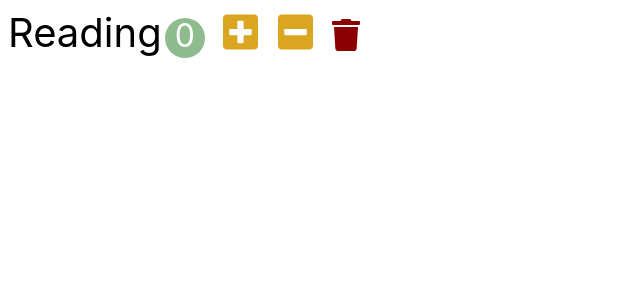
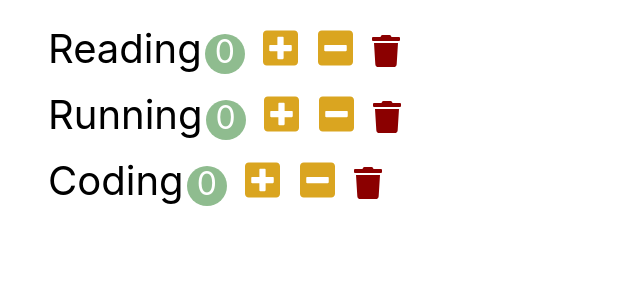
Before and after one commit to hanaheyo/Habit_tracker, a React (Create React App) app: page / in a window 1280 px wide. Shown: the top 300 px of the page, without its empty margins (0-640 px from the left). Built offline with nearby package versions, Linux system fonts and the light colour scheme.

Commit message:
Habits component

```diff
--- a/src/app.jsx
+++ b/src/app.jsx
@@ -1,9 +1,9 @@
 import React from 'react';
 import './app.css';
-import Habit from './components/habit';
+import Habits from './components/habits';
 
 function App() {
-  return <Habit />;
+  return <Habits />;
 }
 
 export default App;
--- a/src/components/habit.jsx
+++ b/src/components/habit.jsx
@@ -16,10 +16,12 @@
     }
 
     render() {
+        console.log(this.props.habit)
+        const { name, count } = this.props.habit;
         return (
             <li className="habit">
-                <span className="habit-name">Reading</span>
-        <span className="habit-count">{this.state.count}</span>
+                <span className="habit-name">{name}</span>
+                <span className="habit-count">{count}</span>
                 <button className="habit-button habit-increase" onClick={this.handleIncrement}>
                 <i className="fas fa-plus-square"></i>
                 </button>
--- /dev/null
+++ b/src/components/habits.jsx
@@ -0,0 +1,23 @@
+import React, { Component } from 'react';
+import Habit from './habit';
+
+class Habits extends Component {
+    state = {
+        habits: [
+            { id: 1, name: 'Reading', count: 0 },
+            { id: 2, name: 'Running', count: 0 },
+            { id: 3, name: 'Coding', count: 0 },
+        ],
+    };
+    render() {
+        return (
+            <ul>
+                {this.state.habits.map(habit => (
+                    <Habit key={habit.id} habit={habit} />
+                ))}
+            </ul>
+        );
+    }
+}
+
+export default Habits;
```
